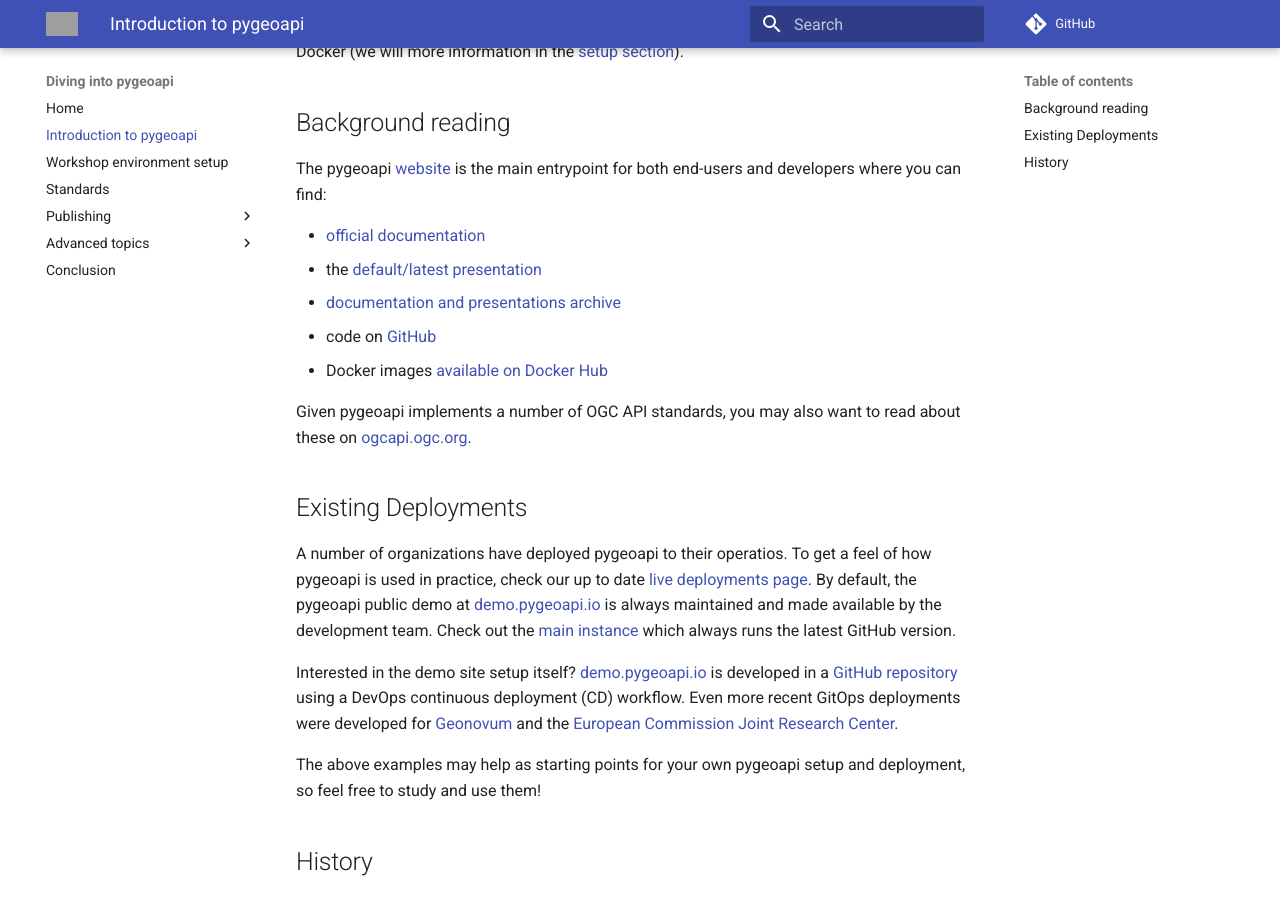
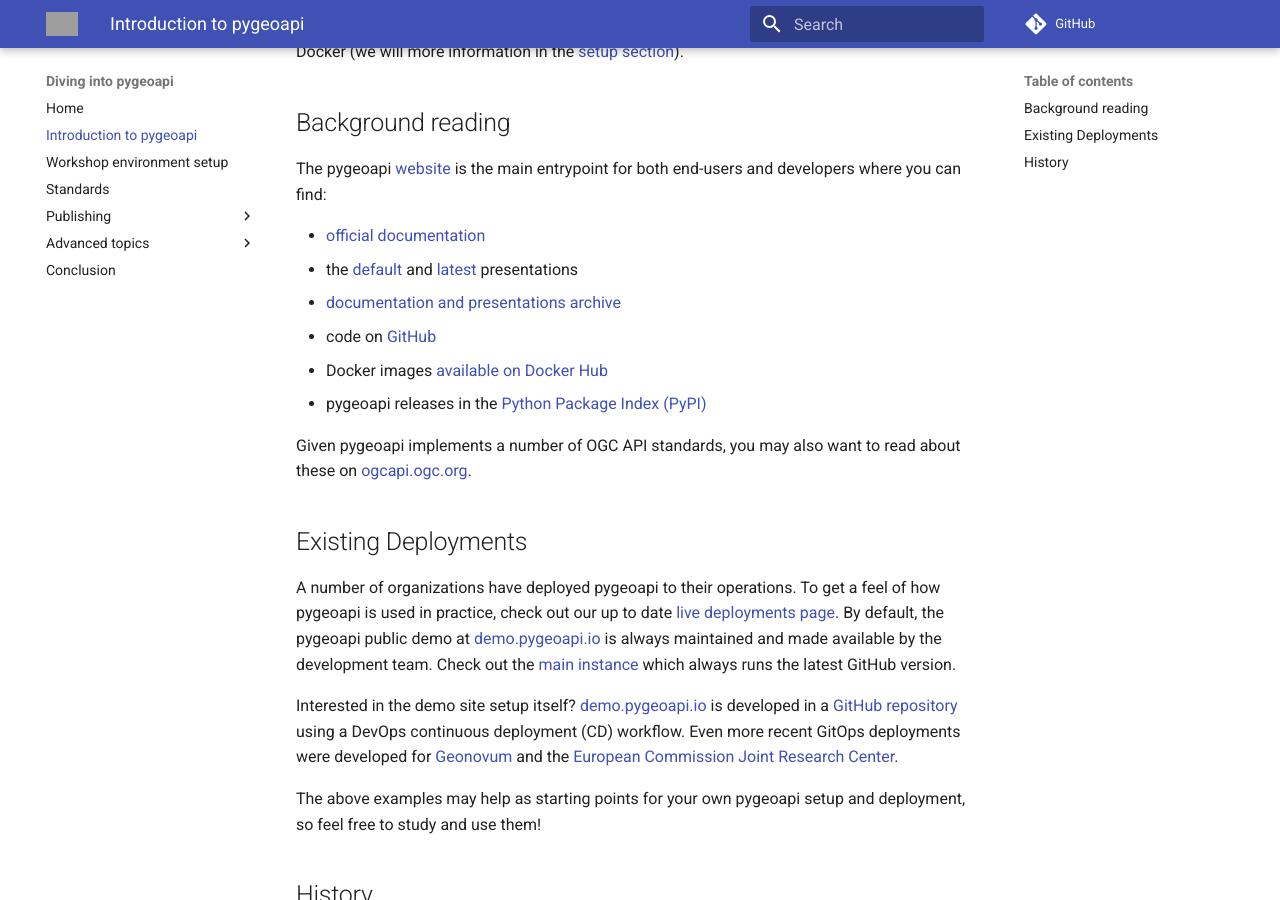
Before and after one commit to geopython/diving-into-pygeoapi, an MkDocs documentation site: the page built from workshop/content/docs/introduction.md, in a window 1280 px wide and 900 px high, scrolled down 377 px. Built offline with MkDocs 1.6.1 and Material for MkDocs 9.7.7, drawn with Linux system fonts in a browser that asks for light colours; comment, search, counter and statistics services are not loaded; grey boxes are pictures that could not be loaded.

```diff
--- a/workshop/content/docs/introduction.md
+++ b/workshop/content/docs/introduction.md
@@ -20,18 +20,19 @@ The pygeoapi [website](https://pygeoapi.io) is the main entrypoint for both end-
 where you can find:
 
 * [official documentation](https://docs.pygeoapi.io)
-* the [default/latest presentation](https://pygeoapi.io/presentations/default)
+* the [default](https://pygeoapi.io/presentations/default) and [latest](https://pygeoapi.io/presentations/foss4g2023) presentations
 * [documentation and presentations archive](https://pygeoapi.io/documentation)
 * code on [GitHub](https://github.com/geopython/pygeoapi)
 * Docker images [available on Docker Hub](https://hub.docker.com/r/geopython/pygeoapi)
+* pygeoapi releases in the [Python Package Index (PyPI)](https://pypi.org/project/pygeoapi)
 
 Given pygeoapi implements a number of OGC API standards, you may also want to read about these
 on [ogcapi.ogc.org](https://ogcapi.ogc.org).
 
 ## Existing Deployments
 
-A number of organizations have deployed pygeoapi to their operatios. To get a feel of how pygeoapi
-is used in practice, check our up to date [live deployments page](https://github.com/geopython/pygeoapi/wiki/LiveDeployments). By
+A number of organizations have deployed pygeoapi to their operations. To get a feel of how pygeoapi
+is used in practice, check out our up to date [live deployments page](https://github.com/geopython/pygeoapi/wiki/LiveDeployments). By
 default, the pygeoapi public demo at [demo.pygeoapi.io](https://demo.pygeoapi.io) is always maintained
 and made available by the development team. Check out the [main instance](https://demo.pygeoapi.io/master) which
 always runs the latest GitHub version.
```
Also changed, not shown: workshop/content/docs/setup.md (+4 -3 lines), workshop/content/docs/standards.md (+5 -5 lines).
